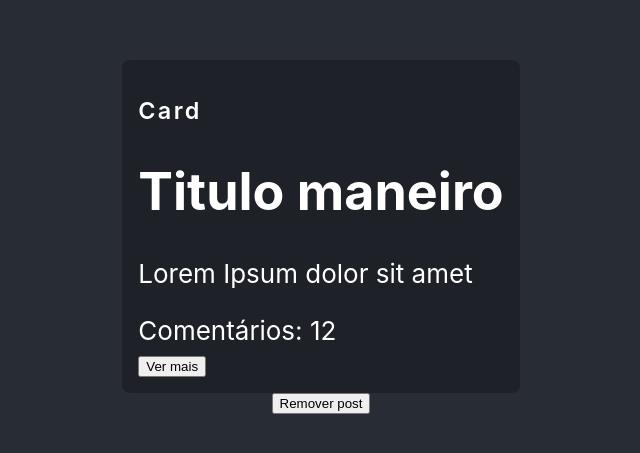
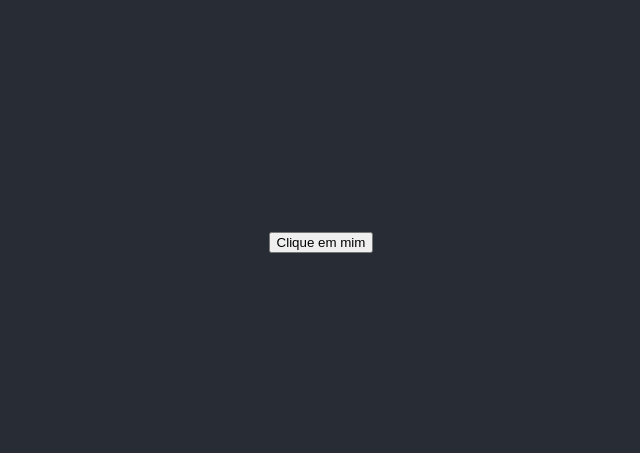
Before and after one commit to tatoap/especialista_react_project, a React (Create React App) app: page / in a window 1280 px wide. Shown: the part 163-616 px from the top of the page, without its empty margins (319-959 px from the left). Built offline with nearby package versions, Linux system fonts and the light colour scheme.

Commit message:
Manipulação de eventos

```diff
--- a/src/App.tsx
+++ b/src/App.tsx
@@ -1,30 +1,20 @@
-import { useState } from 'react';
 import './App.css';
-import Card from './components/Card';
-import Post, { PostObject } from './components/Post';
 
 function App() {
   console.log('renderizou app')
-  const [post, setPost] = useState<PostObject | undefined>({
-    title: 'Titulo maneiro',
-    content: 'Lorem Ipsum dolor sit amet'
-  })
 
-  if (!post)
-    return <h1>404 - Post não encontrado</h1>
+  function handleClick (e: React.MouseEvent<HTMLButtonElement, MouseEvent>) {
+    e.preventDefault()
+  }
 
   return (
     <div className="App">
-      <header className="App-header"> {
-        !!post &&
-          <Card align="left" title={"Card"}>
-            <Post post = {post} totalComents = {12} />
-          </Card>
-      }
-
-      <button onClick={() => setPost(undefined)}>
-        Remover post
-      </button>
+      <header className="App-header">
+        <form action='/test'>
+          <button onClick={handleClick}>
+            Clique em mim
+          </button>
+        </form>
       </header>
     </div>
   );
```
